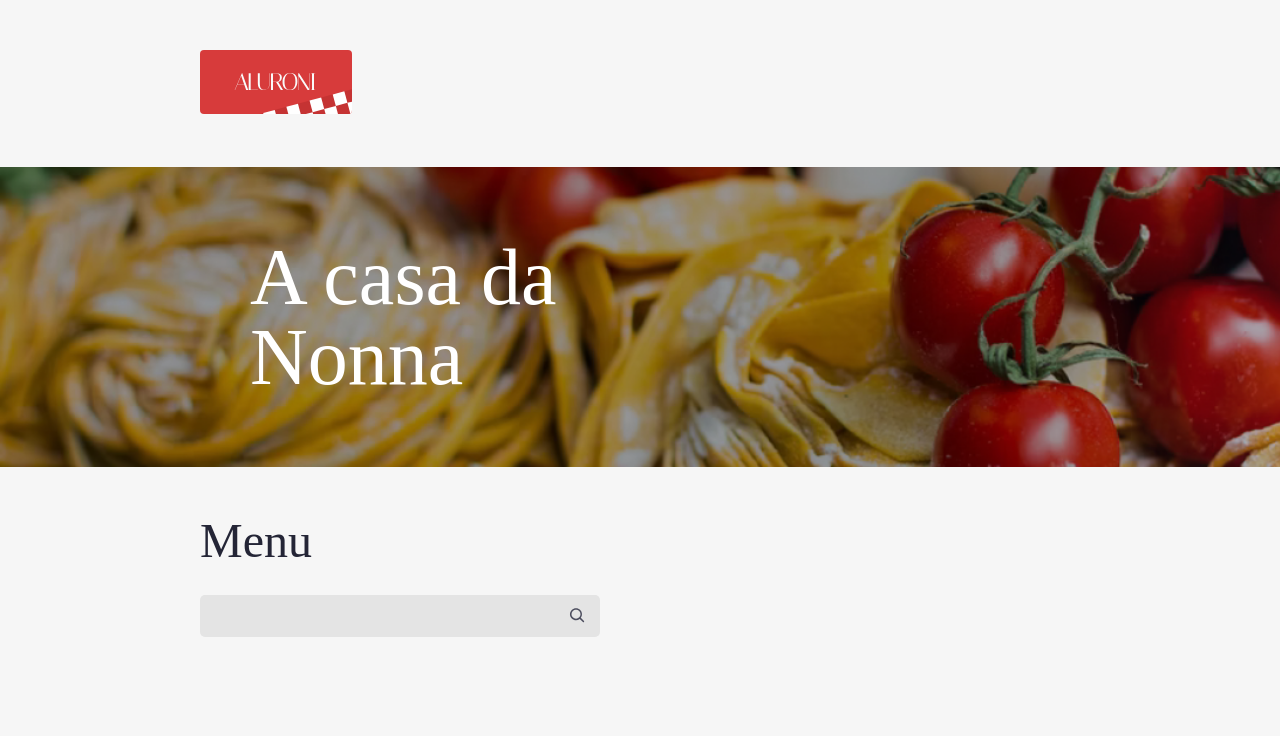
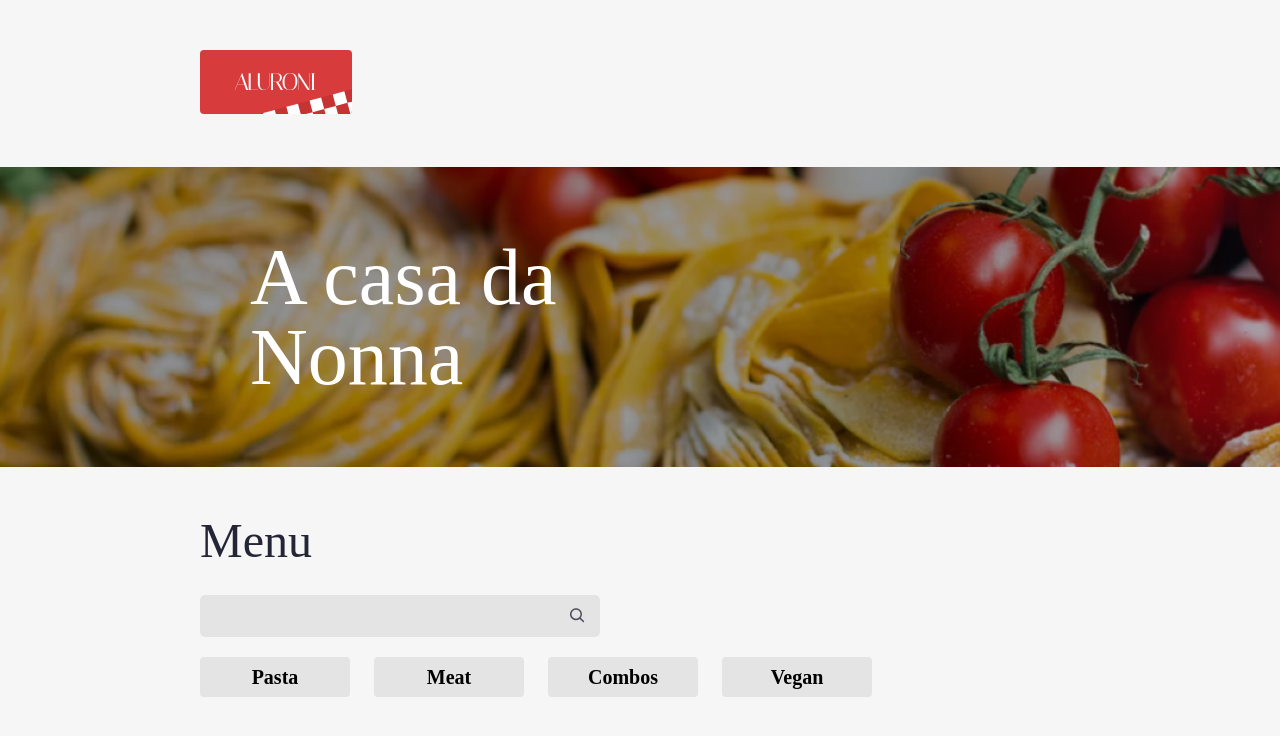
Before and after one commit to yornellas/pasta-nonna, a React (Create React App) app: page / in a window 1280 px wide. Shown: the top 736 px of the page. Built offline with nearby package versions, Linux system fonts and the light colour scheme; a web font is replaced by a local one.

Commit message:
feat: add filter component

```diff
--- /dev/null
+++ b/src/pages/Filter/Filter.module.scss
@@ -0,0 +1,30 @@
+@import '/src/styles/variables.scss';
+
+.filter {
+  display: flex;
+  gap: 24px;
+  flex-wrap: wrap;
+  margin: 20px 0;
+
+  &__filter {
+    align-items: center;
+    background-color: $grey;
+    border: none;
+    border-radius: 4px;
+    display: flex;
+    font-size: 1.25rem;
+    font-weight: bold;
+    height: 40px;
+    justify-content: center;
+    width: 150px;
+
+    &--active {
+      background-color: $blue;
+      color: white;
+    }
+
+    &:hover {
+      cursor: pointer;
+    }
+  }
+}
--- /dev/null
+++ b/src/pages/Filter/filter.ts
@@ -0,0 +1,18 @@
+export const FILTER = [
+  {
+    label: 'Pasta',
+    id: 1,
+  },
+  {
+    label: 'Meat',
+    id: 2,
+  },
+  {
+    label: 'Combos',
+    id: 3,
+  },
+  {
+    label: 'Vegan',
+    id: 4,
+  },
+]
--- /dev/null
+++ b/src/pages/Filter/index.tsx
@@ -0,0 +1,36 @@
+import React from 'react'
+import styles from './Filter.module.scss'
+import { FILTER } from './filter'
+
+type FilterOption = (typeof FILTER)[0]
+
+interface Props {
+  filterId: number | null
+  setFilter: React.Dispatch<React.SetStateAction<number | null>>
+}
+
+export default function Filter({ filterId, setFilter }: Props) {
+  const filter: FilterOption[] = FILTER
+
+  function selectFilter(option: FilterOption) {
+    if (filterId === option.id) return setFilter(null)
+    return setFilter(option.id)
+  }
+
+  return (
+    <div className={styles.filter}>
+      {filter.map((option) => (
+        <button
+          className={`
+            ${styles.filter__filter} ${
+            filterId === option.id ? styles['filter__filter--active'] : ''
+          }`}
+          key={option.id}
+          onClick={() => selectFilter(option)}
+        >
+          {option.label}
+        </button>
+      ))}
+    </div>
+  )
+}
--- a/src/pages/Menu/Menu.module.scss
+++ b/src/pages/Menu/Menu.module.scss
@@ -42,4 +42,13 @@
     font-size: 3rem;
     margin-bottom: 30px;
   }
+
+  &__filter {
+    align-items: center;
+    display: flex;
+    flex-wrap: wrap;
+    justify-content: space-between;
+    margin-bottom: 30px;
+    width: 100%;
+  }
 }
--- a/src/pages/Menu/index.tsx
+++ b/src/pages/Menu/index.tsx
@@ -2,9 +2,12 @@ import styles from './Menu.module.scss'
 import logo from '../../assets/logo.svg'
 import Search from '../Search'
 import { useState } from 'react'
+import Filter from '../Filter'
+import { FILTER } from '../Filter/filter'
 
 export default function Menu() {
   const [search, setSearch] = useState('')
+  const [filter, setFilter] = useState<number | null>(null)
 
   return (
     <main>
@@ -17,6 +20,9 @@ export default function Menu() {
       <section className={styles.menu}>
         <h3 className={styles.menu__title}>Menu</h3>
         <Search search={search} setSearch={setSearch} />
+        <div className={styles.menu__filter}>
+          <Filter filterId={filter} setFilter={setFilter} />
+        </div>
       </section>
     </main>
   )
```
